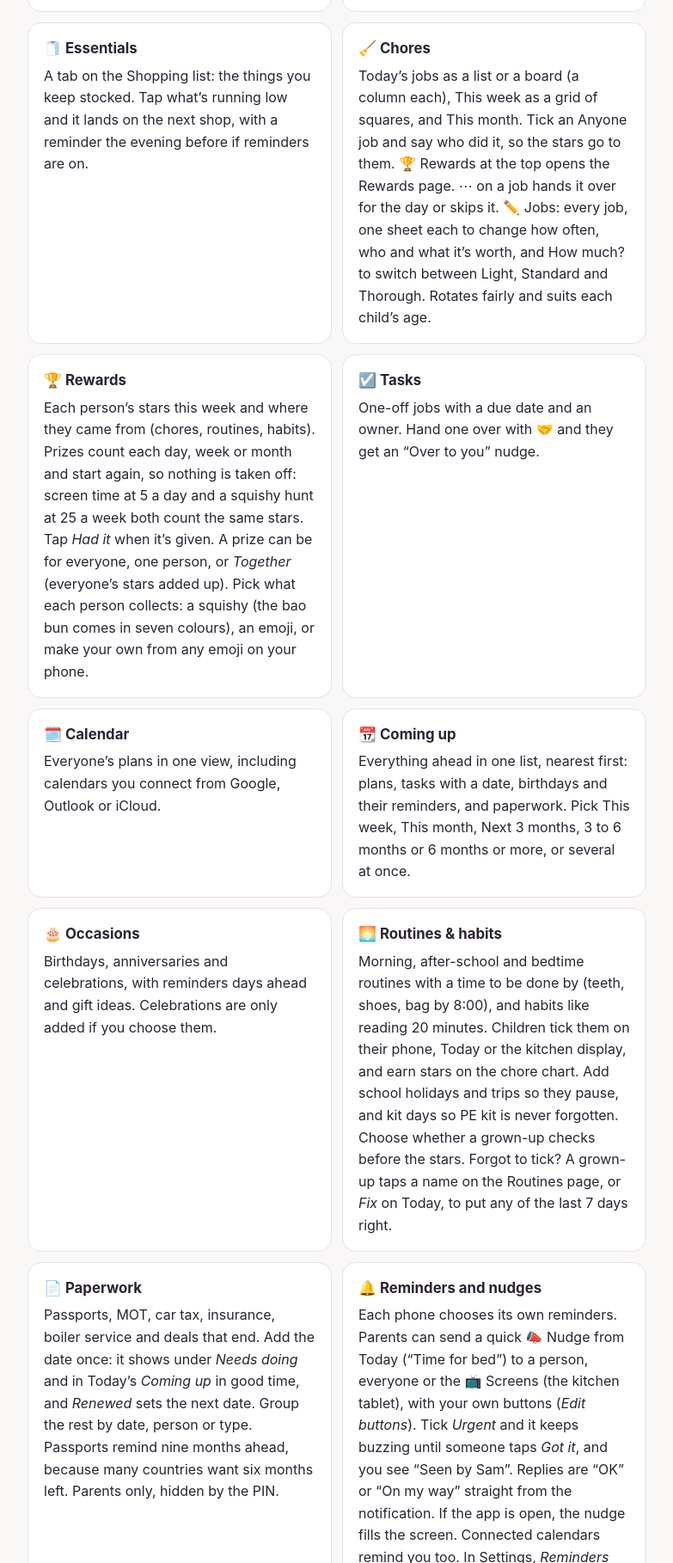
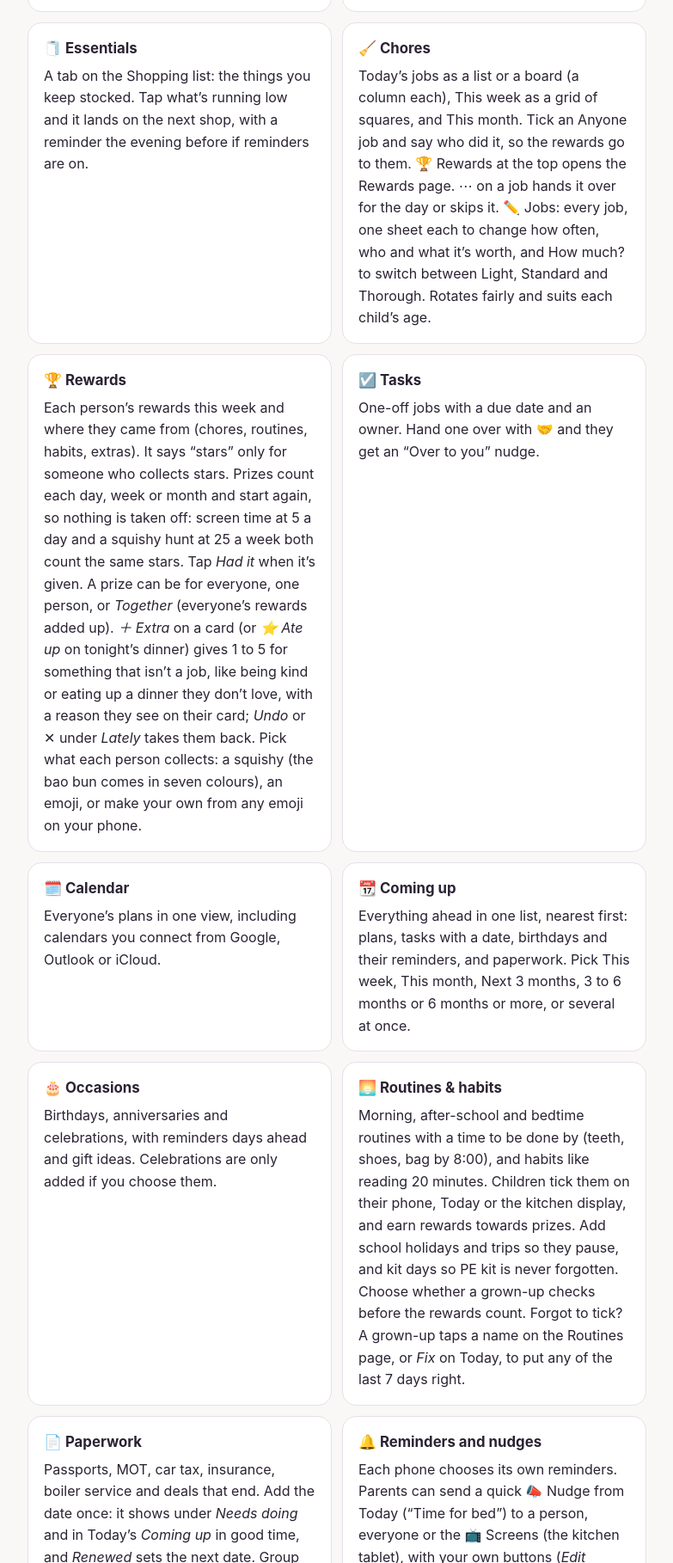
Before and after one commit to matthewking2907-cmd/onthefridgedoor-site, a plain HTML site: page testers.html in a window 1280 px wide. Shown: the part 5944-7762 px from the top of the page at 86% size, without its empty margins (248-1031 px from the left). Drawn offline with Linux system fonts and the light colour scheme.

Commit message:
Update site

```diff
--- a/testers.html
+++ b/testers.html
@@ -90,13 +90,13 @@
 <div class="card"><h3>📖 Recipes</h3><p>Every meal in one place: search, <em>Our usual</em>, <em>Ours</em>, <em>Changed</em> and <em>Under 30 min</em>. <em>＋ Add a recipe</em> takes your own, with its method and timers (a step that says “20 minutes” offers a 20 min timer), or <em>Paste a recipe</em> from a website or a note. <em>✏️ Edit</em> on any recipe changes it for your household; <em>Use the app’s recipe</em> puts an app recipe back. <em>Homemade</em> lists the pastes and sauces you can make instead of buying. Each recipe now shows <em>Contains</em> (the 14 allergens, from the ingredients) and <em>Check the labels</em> (items like stock cubes and curry pastes that depend on the brand). Tell us if anything looks wrong. In ⚙️ Settings › Your household › <em>Food needs and allergies</em> you can add allergies, coeliac disease or diets for each person: meals that don’t suit someone are then marked “Not for …” in the meal chooser (with a <em>Suits everyone</em> filter), and each recipe says why and what to swap. Household size and shop day are now in ⚙️ Settings › Your household.</p></div>
 <div class="card"><h3>🛒 Shopping list</h3><p>Built from the meals on your plan, grouped by aisle, for your shop day. Add your own items for this shop or every shop, one at a time or several at once. Shop in more than one place? Tap <em>⋯</em> on an item and choose where you buy it (Tesco, Aldi…); the buttons at the top show one shop at a time. Got a list in a message? Tap <em>Share</em> in that app and choose <em>On the FridgeDoor</em>.</p></div>
 <div class="card"><h3>🧻 Essentials</h3><p>A tab on the Shopping list: the things you keep stocked. Tap what’s running low and it lands on the next shop, with a reminder the evening before if reminders are on.</p></div>
-<div class="card"><h3>🧹 Chores</h3><p>Today’s jobs as a list or a board (a column each), This week as a grid of squares, and This month. Tick an Anyone job and say who did it, so the stars go to them. 🏆 Rewards at the top opens the Rewards page. ⋯ on a job hands it over for the day or skips it. ✏️ Jobs: every job, one sheet each to change how often, who and what it’s worth, and How much? to switch between Light, Standard and Thorough. Rotates fairly and suits each child’s age.</p></div>
-<div class="card"><h3>🏆 Rewards</h3><p>Each person’s stars this week and where they came from (chores, routines, habits). Prizes count each day, week or month and start again, so nothing is taken off: screen time at 5 a day and a squishy hunt at 25 a week both count the same stars. Tap <em>Had it</em> when it’s given. A prize can be for everyone, one person, or <em>Together</em> (everyone’s stars added up). Pick what each person collects: a squishy (the bao bun comes in seven colours), an emoji, or make your own from any emoji on your phone.</p></div>
+<div class="card"><h3>🧹 Chores</h3><p>Today’s jobs as a list or a board (a column each), This week as a grid of squares, and This month. Tick an Anyone job and say who did it, so the rewards go to them. 🏆 Rewards at the top opens the Rewards page. ⋯ on a job hands it over for the day or skips it. ✏️ Jobs: every job, one sheet each to change how often, who and what it’s worth, and How much? to switch between Light, Standard and Thorough. Rotates fairly and suits each child’s age.</p></div>
+<div class="card"><h3>🏆 Rewards</h3><p>Each person’s rewards this week and where they came from (chores, routines, habits, extras). It says “stars” only for someone who collects stars. Prizes count each day, week or month and start again, so nothing is taken off: screen time at 5 a day and a squishy hunt at 25 a week both count the same stars. Tap <em>Had it</em> when it’s given. A prize can be for everyone, one person, or <em>Together</em> (everyone’s rewards added up). <em>＋ Extra</em> on a card (or <em>⭐ Ate up</em> on tonight’s dinner) gives 1 to 5 for something that isn’t a job, like being kind or eating up a dinner they don’t love, with a reason they see on their card; <em>Undo</em> or ✕ under <em>Lately</em> takes them back. Pick what each person collects: a squishy (the bao bun comes in seven colours), an emoji, or make your own from any emoji on your phone.</p></div>
 <div class="card"><h3>☑️ Tasks</h3><p>One-off jobs with a due date and an owner. Hand one over with 🤝 and they get an “Over to you” nudge.</p></div>
 <div class="card"><h3>🗓️ Calendar</h3><p>Everyone’s plans in one view, including calendars you connect from Google, Outlook or iCloud.</p></div>
 <div class="card"><h3>📆 Coming up</h3><p>Everything ahead in one list, nearest first: plans, tasks with a date, birthdays and their reminders, and paperwork. Pick This week, This month, Next 3 months, 3 to 6 months or 6 months or more, or several at once.</p></div>
 <div class="card"><h3>🎂 Occasions</h3><p>Birthdays, anniversaries and celebrations, with reminders days ahead and gift ideas. Celebrations are only added if you choose them.</p></div>
-<div class="card"><h3>🌅 Routines &amp; habits</h3><p>Morning, after-school and bedtime routines with a time to be done by (teeth, shoes, bag by 8:00), and habits like reading 20 minutes. Children tick them on their phone, Today or the kitchen display, and earn stars on the chore chart. Add school holidays and trips so they pause, and kit days so PE kit is never forgotten. Choose whether a grown-up checks before the stars. Forgot to tick? A grown-up taps a name on the Routines page, or <em>Fix</em> on Today, to put any of the last 7 days right.</p></div>
+<div class="card"><h3>🌅 Routines &amp; habits</h3><p>Morning, after-school and bedtime routines with a time to be done by (teeth, shoes, bag by 8:00), and habits like reading 20 minutes. Children tick them on their phone, Today or the kitchen display, and earn rewards towards prizes. Add school holidays and trips so they pause, and kit days so PE kit is never forgotten. Choose whether a grown-up checks before the rewards count. Forgot to tick? A grown-up taps a name on the Routines page, or <em>Fix</em> on Today, to put any of the last 7 days right.</p></div>
 <div class="card"><h3>📄 Paperwork</h3><p>Passports, MOT, car tax, insurance, boiler service and deals that end. Add the date once: it shows under <em>Needs doing</em> and in Today’s <em>Coming up</em> in good time, and <em>Renewed</em> sets the next date. Group the rest by date, person or type. Passports remind nine months ahead, because many countries want six months left. Parents only, hidden by the PIN.</p></div>
 <div class="card"><h3>🔔 Reminders and nudges</h3><p>Each phone chooses its own reminders. Parents can send a quick 📣 Nudge from Today (“Time for bed”) to a person, everyone or the 📺 Screens (the kitchen tablet), with your own buttons (<em>Edit buttons</em>). Tick <em>Urgent</em> and it keeps buzzing until someone taps <em>Got it</em>, and you see “Seen by Sam”. Replies are “OK” or “On my way” straight from the notification. If the app is open, the nudge fills the screen. Connected calendars remind you too. In Settings, <em>Reminders for the household</em> lets parents get each other’s and the children’s reminders (both on to start). Open a timed event and tap <em>+ Add a reminder</em> for an extra one, like the evening before.</p></div>
 <div class="card"><h3>🔒 Parent PIN</h3><p>Set a PIN, then choose <em>Lock for kids</em> in the menu. Children can still see their day and tick chores, but settings, shopping and editing are hidden.</p></div>
```
Also changed, not shown: privacy.html (+1 -1 lines).
